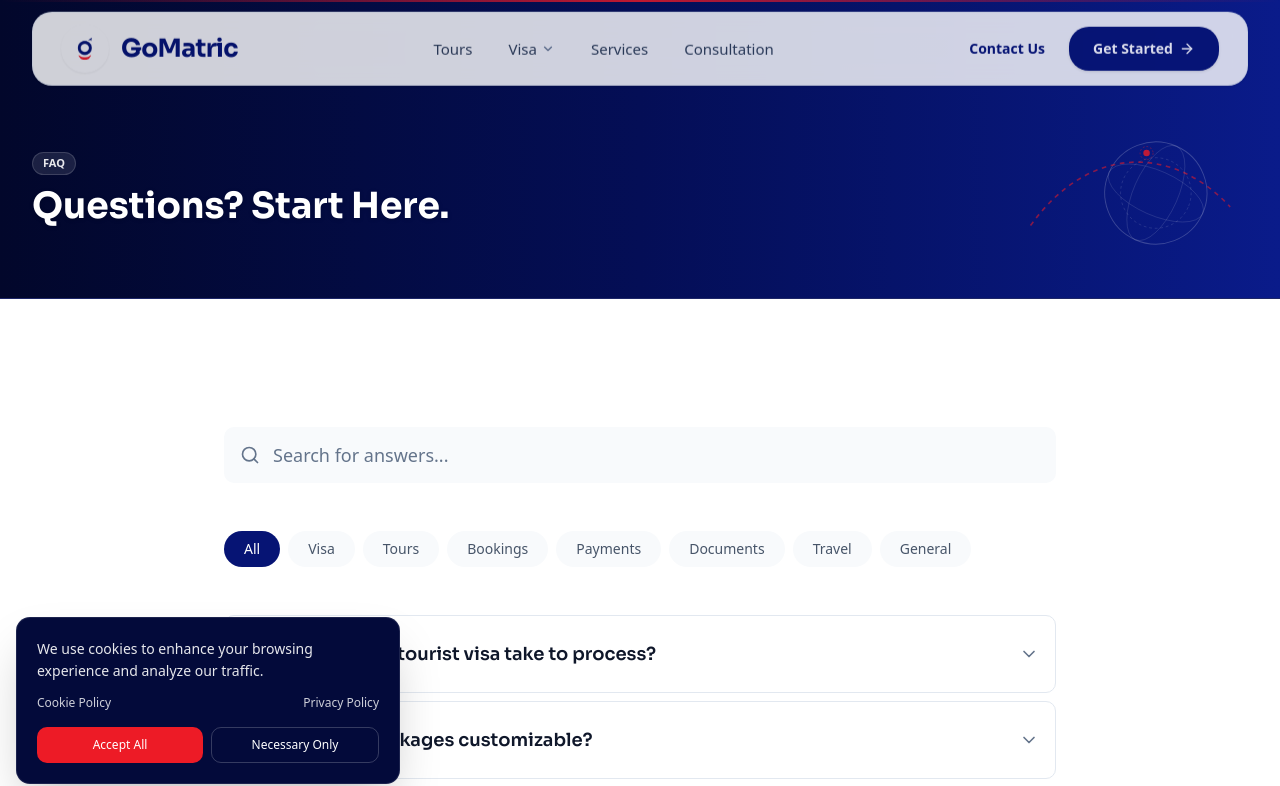
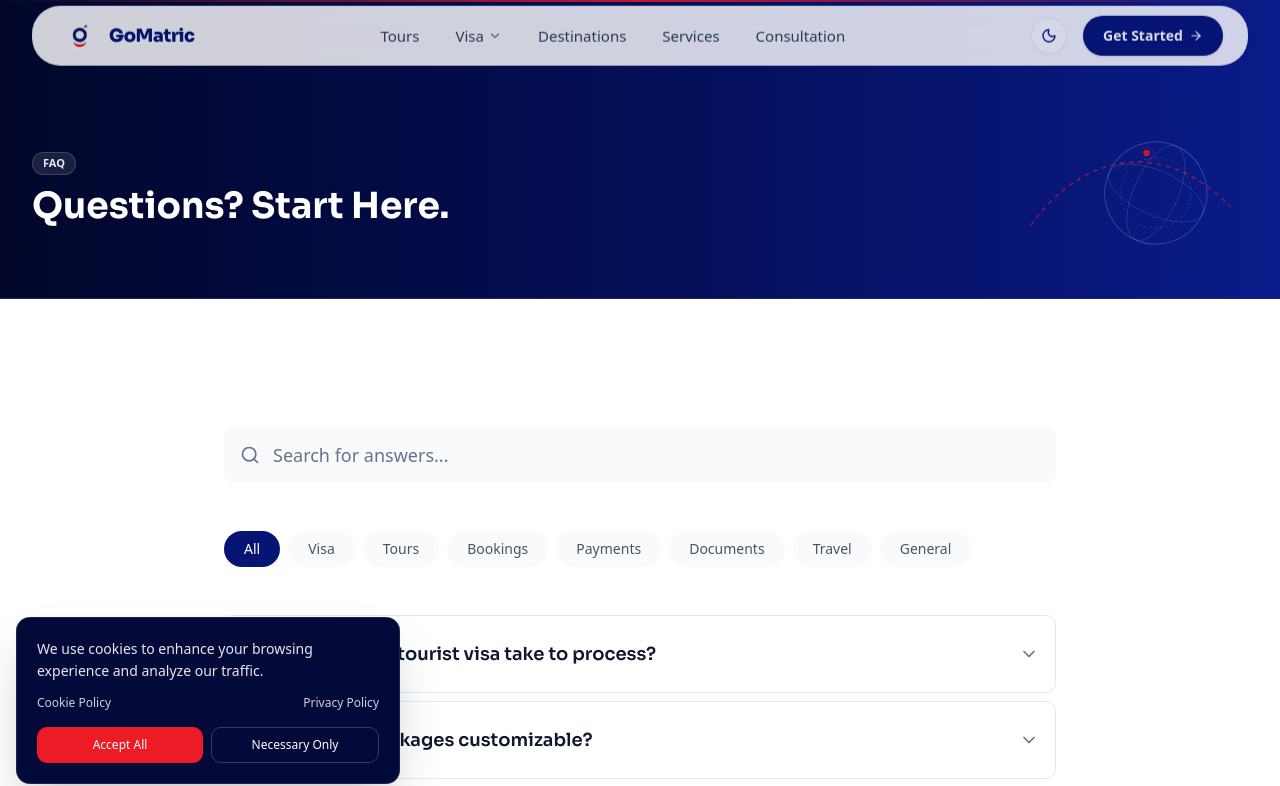
Before and after one commit to codex-mine/gomatric, a Next.js app in the folder frontend/: page /faq in a window 1280 px wide. Shown: the top 786 px of the page. Built offline with nearby package versions, Linux system fonts and the light colour scheme.

Commit message:
feat: added dark light mode

```diff
--- a/frontend/src/components/navigation/navbar.tsx
+++ b/frontend/src/components/navigation/navbar.tsx
@@ -8,6 +8,7 @@ import gsap from "gsap";
 import { ChevronDown, ArrowRight, Menu, Search } from "lucide-react";
 import { cn } from "@/lib/utils";
 import { MobileNav } from "./mobile-nav";
+import { ThemeToggle } from "@/components/ui/theme-toggle";
 
 interface DropdownItem {
   title: string;
@@ -93,12 +94,13 @@ export function Navbar() {
   // Check active routes
   const isToursActive = pathname.startsWith("/tours");
   const isVisaActive = pathname.startsWith("/visa");
+  const isDestinationsActive = pathname.startsWith("/destinations");
   const isServicesActive = pathname.startsWith("/services");
   const isConsultationActive = pathname === "/contact" || pathname === "/booking";
 
   return (
     <>
-      <header className="fixed top-0 left-0 right-0 z-50 pt-3 md:pt-4 px-3 sm:px-6 lg:px-8 pointer-events-none flex justify-center">
+      <header className="fixed top-0 left-0 right-0 z-50 pt-2 md:pt-2.5 px-3 sm:px-6 lg:px-8 pointer-events-none flex justify-center">
         <div
           ref={navContainerRef}
           onMouseEnter={() => setIsHovered(true)}
@@ -107,10 +109,10 @@ export function Navbar() {
             setIsVisaDropdownOpen(false);
           }}
           className={cn(
-            "pointer-events-auto bg-white/95 backdrop-blur-md border border-slate-200/80 shadow-sm flex items-center justify-between relative transition-all duration-700 ease-[cubic-bezier(0.16,1,0.3,1)] will-change-[width,max-width,padding,transform]",
+            "pointer-events-auto bg-white/95 dark:bg-slate-900/95 backdrop-blur-md border border-slate-200/80 dark:border-slate-800 shadow-sm flex items-center justify-between relative transition-all duration-700 ease-[cubic-bezier(0.16,1,0.3,1)] will-change-[width,max-width,padding,transform]",
             isMinimized
-              ? "w-[76px] sm:w-[84px] h-[56px] md:h-[60px] rounded-full px-3.5 justify-center shadow-sm ring-1 ring-[#ED1B26]/20 cursor-pointer hover:scale-105"
-              : "w-full max-w-7xl rounded-2xl md:rounded-[20px] px-4 md:px-7 py-3 shadow-sm"
+              ? "w-auto h-[48px] md:h-[52px] px-4 py-0 rounded-full justify-center shadow-sm ring-1 ring-slate-200/80 dark:ring-slate-700 cursor-pointer hover:scale-105"
+              : "w-full max-w-7xl h-[56px] md:h-[60px] rounded-2xl px-4 md:px-6 py-0 shadow-sm"
           )}
         >
           {/* ======================================================== */}
@@ -119,27 +121,22 @@ export function Navbar() {
           <div className="flex items-center shrink-0">
             <Link
               href="/"
-              className="flex items-center gap-3 group select-none"
+              className="flex items-center gap-1.5 group select-none"
             >
-              {/* Large Crisp Emblem Icon */}
-              <div className="relative w-10 h-10 sm:w-11 sm:h-11 md:w-12 md:h-12 rounded-full overflow-hidden shrink-0 transition-transform duration-300 group-hover:scale-105 shadow-xs">
+              {/* Crisp Large Emblem Icon */}
+              <div className="relative w-[38px] h-[38px] sm:w-[44px] sm:h-[44px] md:w-[46px] md:h-[46px] rounded-full overflow-hidden shrink-0 transition-transform duration-300 group-hover:scale-105">
                 <Image
                   src="/fav.png"
                   alt="GoMatric"
                   fill
-                  sizes="56px"
+                  sizes="64px"
                   priority
-                  className="object-contain"
+                  className="object-contain scale-105"
                 />
               </div>
 
-              {/* Horizontal Brand Typography */}
-              <span
-                className={cn(
-                  "font-sora font-bold text-2xl sm:text-[25px] text-[#061474] tracking-tight transition-all duration-500 whitespace-nowrap",
-                  isMinimized ? "opacity-0 w-0 max-w-0 overflow-hidden" : "opacity-100 w-auto"
-                )}
-              >
+              {/* Horizontal Brand Typography (Visible in both normal and minimized scroll pill) */}
+              <span className="font-sora font-extrabold text-[16px] sm:text-[17px] md:text-[18px] text-[#061474] dark:text-white tracking-[-0.02em] leading-none whitespace-nowrap transition-colors duration-300">
                 GoMatric
               </span>
             </Link>
@@ -163,7 +160,7 @@ export function Navbar() {
                 "relative font-medium py-1 transition-colors duration-200 whitespace-nowrap",
                 isToursActive
                   ? "text-[#ED1B26] font-semibold"
-                  : "text-slate-700 hover:text-[#ED1B26]"
+                  : "text-slate-700 dark:text-slate-200 hover:text-[#ED1B26] dark:hover:text-[#ED1B26]"
               )}
             >
               Tours
@@ -184,14 +181,14 @@ export function Navbar() {
                   "flex items-center gap-1 font-medium py-1 transition-colors duration-200 whitespace-nowrap",
                   isVisaActive
                     ? "text-[#ED1B26] font-semibold"
-                    : "text-slate-700 hover:text-[#061474]"
+                    : "text-slate-700 dark:text-slate-200 hover:text-[#061474] dark:hover:text-white"
                 )}
               >
                 <span>Visa</span>
                 <ChevronDown
                   className={cn(
-                    "w-3.5 h-3.5 text-slate-500 transition-transform duration-200",
-                    isVisaDropdownOpen && "rotate-180 text-[#061474]"
+                    "w-3.5 h-3.5 text-slate-500 dark:text-slate-400 transition-transform duration-200",
+                    isVisaDropdownOpen && "rotate-180 text-[#061474] dark:text-white"
                   )}
                 />
               </Link>
@@ -202,19 +199,19 @@ export function Navbar() {
                   ref={dropdownRef}
                   className="absolute top-full -left-6 pt-3.5 w-80 z-50 pointer-events-auto"
                 >
-                  <div className="bg-white rounded-2xl border border-slate-200/90 shadow-sm p-3 space-y-1">
+                  <div className="bg-white dark:bg-slate-900 rounded-2xl border border-slate-200/90 dark:border-slate-800 shadow-sm p-3 space-y-1">
                     {VISA_DROPDOWN_ITEMS.map((item) => (
                       <Link
                         key={item.title}
                         href={item.href}
                         onClick={() => setIsVisaDropdownOpen(false)}
-                        className="block p-2.5 rounded-xl hover:bg-[#F8FAFC] transition-colors group"
+                        className="block p-2.5 rounded-xl hover:bg-[#F8FAFC] dark:hover:bg-slate-800/80 transition-colors group"
                       >
-                        <div className="font-semibold text-sm text-[#061474] group-hover:text-[#ED1B26] transition-colors">
+                        <div className="font-semibold text-sm text-[#061474] dark:text-white group-hover:text-[#ED1B26] transition-colors">
                           {item.title}
                         </div>
                         {item.desc && (
-                          <div className="text-xs text-slate-500 mt-0.5">
+                          <div className="text-xs text-slate-500 dark:text-slate-400 mt-0.5">
                             {item.desc}
                           </div>
                         )}
@@ -225,17 +222,36 @@ export function Navbar() {
               )}
             </div>
 
-            {/* Services Link */}
+            {/* Destinations */}
+            <Link
+              href="/destinations"
+              className={cn(
+                "relative font-medium py-1 transition-colors duration-200 whitespace-nowrap",
+                isDestinationsActive
+                  ? "text-[#ED1B26] font-semibold"
+                  : "text-slate-700 dark:text-slate-200 hover:text-[#061474] dark:hover:text-white"
+              )}
+            >
+              Destinations
+              {isDestinationsActive && (
+                <span className="absolute -bottom-1.5 left-0 right-0 h-[2.5px] bg-[#ED1B26] rounded-full animate-fadeIn" />
+              )}
+            </Link>
+
+            {/* Services */}
             <Link
               href="/services"
               className={cn(
                 "relative font-medium py-1 transition-colors duration-200 whitespace-nowrap",
                 isServicesActive
-                  ? "text-[#061474] font-semibold"
-                  : "text-slate-700 hover:text-[#061474]"
+                  ? "text-[#ED1B26] font-semibold"
+                  : "text-slate-700 dark:text-slate-200 hover:text-[#061474] dark:hover:text-white"
               )}
             >
               Services
+              {isServicesActive && (
+                <span className="absolute -bottom-1.5 left-0 right-0 h-[2.5px] bg-[#ED1B26] rounded-full animate-fadeIn" />
+              )}
             </Link>
 
             {/* Consultation Link */}
@@ -244,11 +260,14 @@ export function Navbar() {
               className={cn(
                 "relative font-medium py-1 transition-colors duration-200 whitespace-nowrap",
                 isConsultationActive
-                  ? "text-[#061474] font-semibold"
-                  : "text-slate-700 hover:text-[#061474]"
+                  ? "text-[#ED1B26] font-semibold"
+                  : "text-slate-700 dark:text-slate-200 hover:text-[#061474] dark:hover:text-white"
               )}
             >
               Consultation
+              {isConsultationActive && (
+                <span className="absolute -bottom-1.5 left-0 right-0 h-[2.5px] bg-[#ED1B26] rounded-full animate-fadeIn" />
+              )}
             </Link>
           </nav>
 
@@ -257,41 +276,38 @@ export function Navbar() {
           {/* ======================================================== */}
           <div
             className={cn(
-              "items-center gap-6 transition-all duration-500 ease-out",
+              "items-center gap-4 transition-all duration-500 ease-out",
               isMinimized
                 ? "hidden opacity-0 pointer-events-none"
                 : "hidden lg:flex opacity-100 pointer-events-auto delay-100"
             )}
           >
-            <Link
-              href="/contact"
-              className="text-[#061474] hover:text-[#ED1B26] font-semibold text-sm transition-colors whitespace-nowrap"
-            >
-              Contact Us
-            </Link>
+            {/* Dark / Light Mode Toggle Button */}
+            <ThemeToggle />
 
             <Link
               href="/booking"
-              className="h-11 px-6 rounded-xl bg-[#061474] hover:bg-[#030A3A] text-white font-semibold text-sm flex items-center justify-center gap-1.5 transition-all shadow-sm hover:shadow-md hover:scale-[1.02] active:scale-[0.98] group whitespace-nowrap"
+              className="h-9 sm:h-10 px-5 rounded-xl bg-[#061474] dark:bg-blue-600 hover:bg-[#030A3A] dark:hover:bg-blue-700 text-white font-semibold text-sm flex items-center justify-center gap-1.5 transition-all shadow-sm hover:shadow-md hover:scale-[1.02] active:scale-[0.98] group whitespace-nowrap"
             >
               <span>Get Started</span>
-              <ArrowRight className="w-4 h-4 text-white transition-transform duration-300 group-hover:translate-x-1" />
+              <ArrowRight className="w-3.5 h-3.5 text-white transition-transform duration-300 group-hover:translate-x-1" />
             </Link>
           </div>
 
           {/* ======================================================== */}
-          {/* Mobile Right Controls: Search + Hamburger                */}
+          {/* Mobile Right Controls: Theme + Search + Hamburger        */}
           {/* ======================================================== */}
           <div
             className={cn(
-              "items-center gap-2",
+              "items-center gap-1.5",
               isMinimized ? "hidden" : "flex lg:hidden"
             )}
           >
+            <ThemeToggle />
             <button
               type="button"
               onClick={handleOpenMobileNav}
-              className="p-2 text-slate-700 hover:text-[#061474] rounded-full hover:bg-slate-100 transition-colors"
+              className="p-2 text-slate-700 dark:text-slate-300 hover:text-[#061474] dark:hover:text-white rounded-full hover:bg-slate-100 dark:hover:bg-slate-800 transition-colors"
               aria-label="Search"
             >
               <Search className="w-5 h-5" />
@@ -299,7 +315,7 @@ export function Navbar() {
             <button
               type="button"
               onClick={handleOpenMobileNav}
-              className="p-2 text-slate-700 hover:text-[#061474] rounded-full hover:bg-slate-100 transition-colors"
+              className="p-2 text-slate-700 dark:text-slate-300 hover:text-[#061474] dark:hover:text-white rounded-full hover:bg-slate-100 dark:hover:bg-slate-800 transition-colors"
               aria-label="Open mobile menu"
             >
               <Menu className="w-6 h-6" />
--- /dev/null
+++ b/frontend/src/components/ui/theme-toggle.tsx
@@ -0,0 +1,82 @@
+"use client";
+
+import { useTheme } from "@/providers/theme-provider";
+import { Sun, Moon } from "lucide-react";
+import { cn } from "@/lib/utils";
+import { useEffect, useState } from "react";
+
+interface ThemeToggleProps {
+  className?: string;
+  variant?: "ghost" | "pill";
+}
+
+export function ThemeToggle({ className, variant = "ghost" }: ThemeToggleProps) {
+  const { theme, toggleTheme } = useTheme();
+  const [mounted, setMounted] = useState(false);
+
+  useEffect(() => {
+    setMounted(true);
+  }, []);
+
+  if (!mounted) {
+    return (
+      <div className={cn("w-9 h-9 rounded-xl bg-slate-100 dark:bg-slate-800 animate-pulse", className)} />
+    );
+  }
+
+  const isDark = theme === "dark";
+
+  if (variant === "pill") {
+    return (
+      <button
+        type="button"
+        onClick={toggleTheme}
+        aria-label={isDark ? "Switch to Light Mode" : "Switch to Dark Mode"}
+        className={cn(
+          "flex items-center gap-2 px-3 py-1.5 rounded-full text-xs font-semibold border transition-all duration-300 cursor-pointer select-none",
+          isDark
+            ? "bg-slate-900 border-slate-700 text-amber-300 hover:border-amber-400/50"
+            : "bg-slate-100 border-slate-200 text-[#061474] hover:border-slate-300",
+          className
+        )}
+      >
+        {isDark ? (
+          <>
+            <Sun className="w-3.5 h-3.5 text-amber-400 transition-transform duration-300 rotate-0 hover:rotate-45" />
+            <span>Light</span>
+          </>
+        ) : (
+          <>
+            <Moon className="w-3.5 h-3.5 text-[#061474] transition-transform duration-300 rotate-0 hover:-rotate-12" />
+            <span>Dark</span>
+          </>
+        )}
+      </button>
+    );
+  }
+
+  return (
+    <button
+      type="button"
+      onClick={toggleTheme}
+      aria-label={isDark ? "Switch to Light Mode" : "Switch to Dark Mode"}
+      className={cn(
+        "relative w-9 h-9 rounded-xl flex items-center justify-center transition-all duration-300 cursor-pointer select-none border border-slate-200/80 dark:border-slate-700/80 bg-slate-50/80 dark:bg-slate-900/80 hover:bg-slate-100 dark:hover:bg-slate-800 text-slate-700 dark:text-slate-200 shadow-xs",
+        className
+      )}
+    >
+      <Sun
+        className={cn(
+          "w-4 h-4 text-amber-500 transition-all duration-300 absolute",
+          isDark ? "opacity-100 rotate-0 scale-100" : "opacity-0 -rotate-90 scale-0"
+        )}
+      />
+      <Moon
+        className={cn(
+          "w-4 h-4 text-[#061474] transition-all duration-300 absolute",
+          isDark ? "opacity-0 rotate-90 scale-0" : "opacity-100 rotate-0 scale-100"
+        )}
+      />
+    </button>
+  );
+}
--- a/frontend/src/providers/app-providers.tsx
+++ b/frontend/src/providers/app-providers.tsx
@@ -2,14 +2,17 @@
 
 import type { ReactNode } from "react";
 import { QueryProvider } from "./query-provider";
+import { ThemeProvider } from "./theme-provider";
 import { SmoothScrollProvider } from "@/components/providers/smooth-scroll-provider";
 
 export function AppProviders({ children }: { children: ReactNode }) {
   return (
-    <QueryProvider>
-      <SmoothScrollProvider>
-        {children}
-      </SmoothScrollProvider>
-    </QueryProvider>
+    <ThemeProvider>
+      <QueryProvider>
+        <SmoothScrollProvider>
+          {children}
+        </SmoothScrollProvider>
+      </QueryProvider>
+    </ThemeProvider>
   );
 }
--- /dev/null
+++ b/frontend/src/providers/theme-provider.tsx
@@ -0,0 +1,62 @@
+"use client";
+
+import { createContext, useContext, useEffect, useState, ReactNode } from "react";
+
+type Theme = "light" | "dark";
+
+interface ThemeContextType {
+  theme: Theme;
+  setTheme: (theme: Theme) => void;
+  toggleTheme: () => void;
+}
+
+const ThemeContext = createContext<ThemeContextType | undefined>(undefined);
+
+export function ThemeProvider({ children }: { children: ReactNode }) {
+  const [theme, setThemeState] = useState<Theme>("light");
+  const [mounted, setMounted] = useState(false);
+
+  useEffect(() => {
+    // Check saved theme or system preference
+    const savedTheme = localStorage.getItem("gomatric-theme") as Theme | null;
+    const systemPrefersDark = window.matchMedia("(prefers-color-scheme: dark)").matches;
+    const initialTheme: Theme = savedTheme ? savedTheme : systemPrefersDark ? "dark" : "light";
+
+    setThemeState(initialTheme);
+    if (initialTheme === "dark") {
+      document.documentElement.classList.add("dark");
+    } else {
+      document.documentElement.classList.remove("dark");
+    }
+    setMounted(true);
+  }, []);
+
+  const setTheme = (newTheme: Theme) => {
+    setThemeState(newTheme);
+    localStorage.setItem("gomatric-theme", newTheme);
+    if (newTheme === "dark") {
+      document.documentElement.classList.add("dark");
+    } else {
+      document.documentElement.classList.remove("dark");
+    }
+  };
+
+  const toggleTheme = () => {
+    const nextTheme: Theme = theme === "dark" ? "light" : "dark";
+    setTheme(nextTheme);
+  };
+
+  return (
+    <ThemeContext.Provider value={{ theme, setTheme, toggleTheme }}>
+      {children}
+    </ThemeContext.Provider>
+  );
+}
+
+export function useTheme() {
+  const context = useContext(ThemeContext);
+  if (!context) {
+    throw new Error("useTheme must be used within a ThemeProvider");
+  }
+  return context;
+}
```
Also changed, not shown: frontend/src/app/globals.css (+21 -0 lines), frontend/src/components/navigation/logo.tsx (+7 -7 lines), frontend/src/components/navigation/mobile-nav.tsx (+7 -5 lines).
